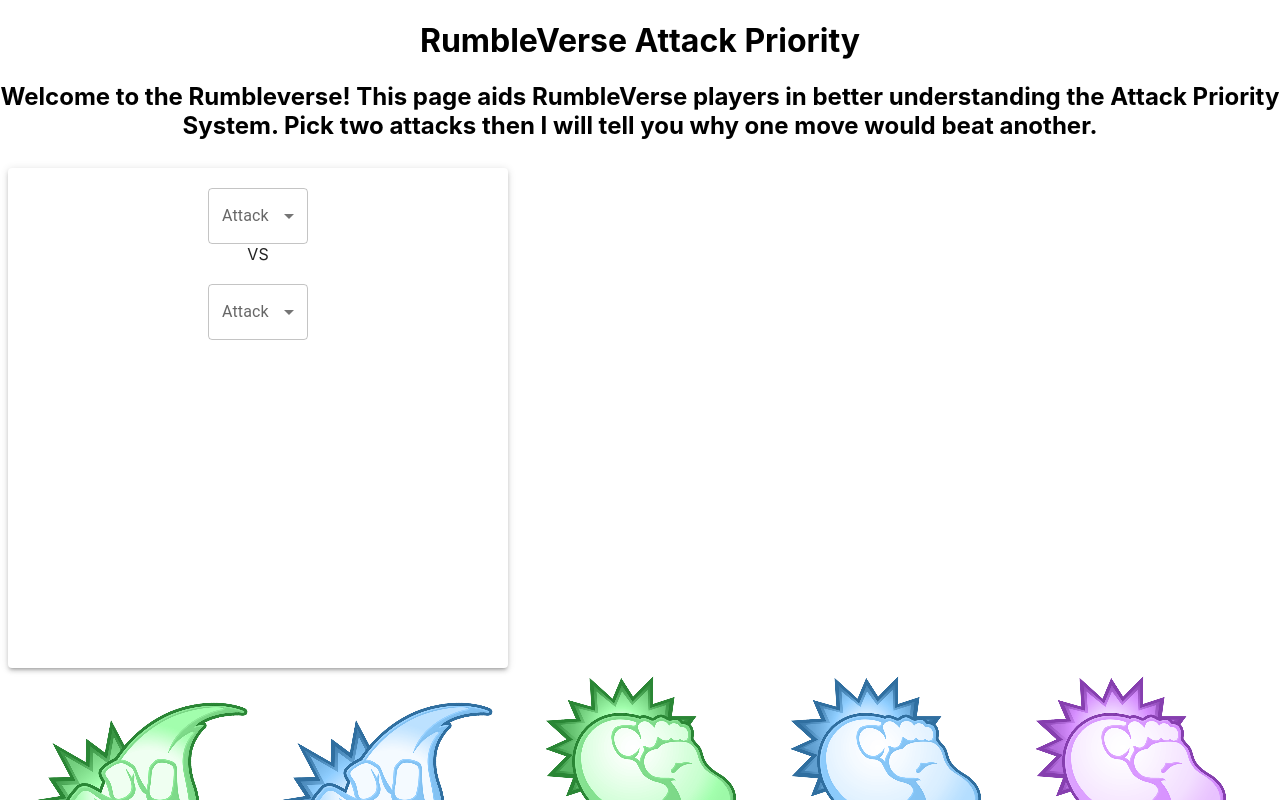
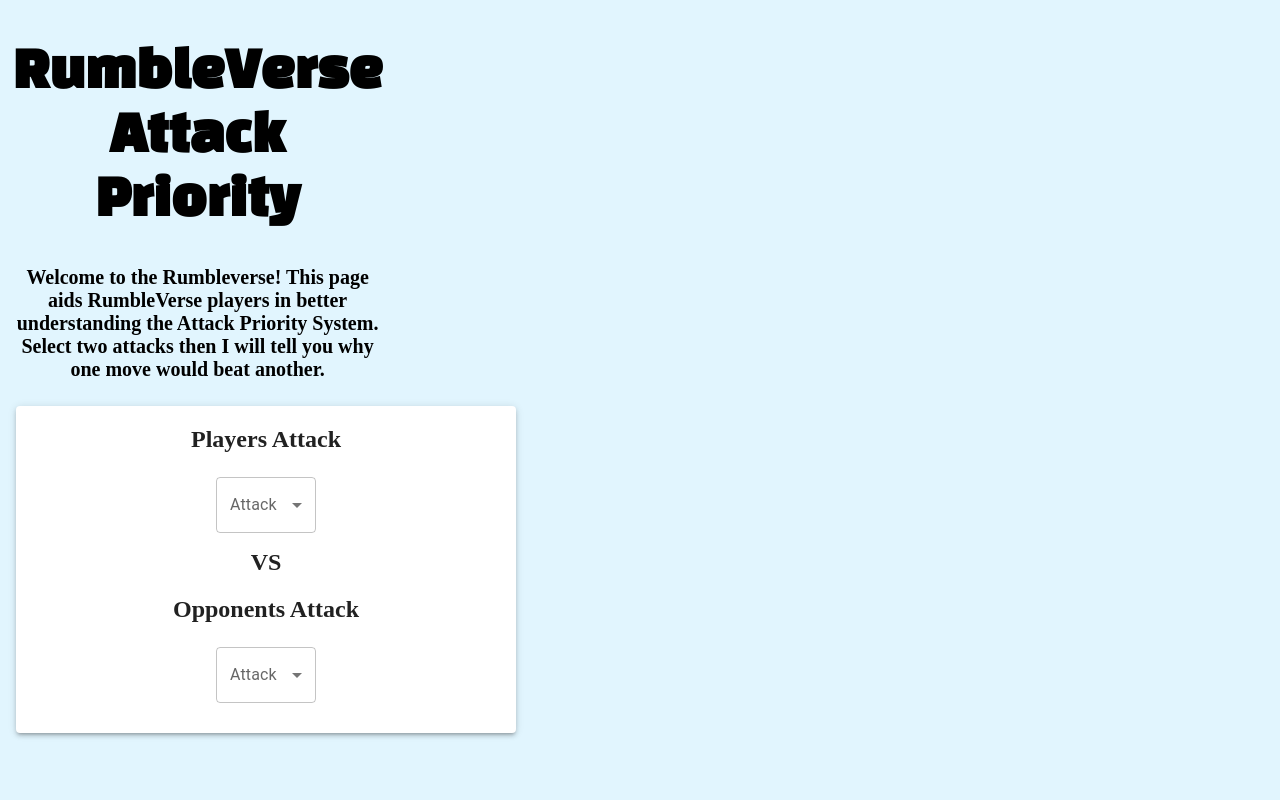
Before and after one commit to JnReese/RumbleVerse-Attack-Priority-System, a React (Create React App) app: page / in a window 1280 px wide. Shown: the top 800 px of the page. Built offline with nearby package versions, Linux system fonts and the light colour scheme.

Commit message:
basic logic for attack component done. Worked for a bit on basic styling. Refactor and add DMG logic is next!

```diff
--- a/src/App.tsx
+++ b/src/App.tsx
@@ -6,21 +6,32 @@ import AttackComparison from "./components/attackComparison";
 function App() {
   return (
     <div className="App">
-      <Title>RumbleVerse Attack Priority</Title>
-      <Dialog>
-        Welcome to the Rumbleverse! This page aids RumbleVerse players in better understanding the Attack Priority
-        System. Pick two attacks then I will tell you why one move would beat another.{" "}
-      </Dialog>
+      <TitleContainer>
+        <Title>RumbleVerse Attack Priority</Title>
+        <Dialog>
+          Welcome to the Rumbleverse! This page aids RumbleVerse players in better understanding the Attack Priority
+          System. Select two attacks then I will tell you why one move would beat another.{" "}
+        </Dialog>
+      </TitleContainer>
       <AttackComparison></AttackComparison>
-
-      {moveSet.map((move) => (
-        <img src={process.env.PUBLIC_URL + move.image} key={move.image} />
-      ))}
     </div>
   );
 }
 
 export default App;
 
-const Title = styled.h1``;
-const Dialog = styled.h2``;
+const Title = styled.h1`
+  @import url("https://fonts.googleapis.com/css2?family=Black+Han+Sans&display=swap");
+  font-family: "Black Han Sans", sans-serif;
+  font-size: 50px;
+  margin-bottom: 1rem;
+`;
+const Dialog = styled.h2`
+  font-size: 20px;
+`;
+const TitleContainer = styled.div`
+  display: flex;
+  flex-direction: column;
+  justify-content: center;
+  width: 30%;
+`;
--- a/src/answers.tsx
+++ b/src/answers.tsx
@@ -1,20 +1,46 @@
-export const answers = {
-  basic_vicious_win: "",
-  basic_vicious_lose: "",
-  basic_vicious_tie: "",
-  special_vicious_win: "",
-  special_vicious_lose: "",
-  special_vicious_tie: "",
-  basic_strike_win: "",
-  basic_strike_lose: "",
-  basic_strike_tie: "",
-  special_strike_win: "",
-  special_strike_lose: "",
-  special_strike_tie: "",
-  power_win: "",
-  power_lose: "",
-  power_tie: "",
-  super_win: "",
-  super_lose: "",
-  super_tie: "",
+export const answers: Record<string, string> = {
+  Basic_Vicious_win: "Basic Vicious wins because your opponent chose no option or your opponent is shielding. ",
+  Basic_Vicious_lose: "Basic Vicious (your characters innate strong move) loses to ANY other attack option. ",
+  Basic_Vicious_tie:
+    "Basic Vicious (your characters innate strong move) tie on use at the same time as an opposing player will clash (no damage is delt to either player) . ",
+  Special_Vicious_win:
+    "Special Vicious (attacks gained from magazines found as loot) will sometimes have a VICIOUS perk attached. These are known as Special Vicious attacks. Special Vicious only wins over the Basic Vicious (innate to player) attack. ",
+  Special_Vicious_lose:
+    "Special Vicious (attacks gained from magazines found as loot) will lose to every attack in game besides a Basic Vicious (innate to player) attack.",
+  Special_Vicious_tie:
+    "Special Vicious (your characters learned move found as loot with Vicious perk) tie on use at the same time as an opposing player will clash (no damage is delt to either player) .",
+  Basic_Strike_win:
+    "Basic Strikes (jabs attacks innate to player) will win to any attack that is learned and has a Visicous Perk or is just a players innate Vicious attack. ",
+  Basic_Strike_lose:
+    "Basic Strikes (jabs attacks innate to player) will lose to any attack found as loot with a High-Priority Perk, any character attacking with a weapon, any learned move WITHOUT a Vicious perk, and any character using a super move. ",
+  Basic_Strike_tie:
+    "Basic Strikes (your characters innate jab attack) tie on use at the same time as an opposing player will clash (no damage is delt to either player) . ",
+  Special_Strike_win:
+    "Special Strikes (strikes learned from looting that don't have a Vicious perk attached) will win against all basic strikes (jab innate to player), all learned strikes with a Vicious perk, and all players innate Vicious attack. ",
+  Special_Strike_lose:
+    "Special Strikes (strikes learned from looting without a Vicious perk attached) will lose against all attacks with weapons, all strikes learned with a High-Priority perk, and a players super. ",
+  Special_Strike_tie:
+    "Special Strikes (your characters learned from looting attacks with no Vicious perk) tie on use at the same time as an opposing player will clash (no damage is delt to either player) . ",
+  Power_win:
+    "Power moves (strikes learned from looting with a High-Priority perk) will win to opposing player using any move besides a super. ",
+  Power_lose:
+    "Power moves (strikes learned from looting with a High-Priority perk) will only lose to an opposing player using a super. ",
+  Power_tie:
+    "Power moves  (your characters leanred from looting attacks with a High-Priority perk) tie on use at the same time as an opposing player will clash (no damage is delt to either player). ",
+  Super_win:
+    "Super moves (attack gained from charging meter with either lootable stars or attacking players) will win to opposing player using any move.",
+  Super_lose:
+    "Super moves (attack gained from charging meter with either lootable stars or attacking players) will never lose to a player using any move. ",
+  Super_tie:
+    "Super moves (attack gained from charging meter with either lootable stars or attacking players) tie on use at the same time as an opposing player will clash (no damage is delt to either player) . ",
 };
+
+export const rankItems: Record<string, number> = {
+  Super: 7,
+  Power: 6,
+  Weapon: 5,
+  Special_Strike: 4,
+  Basic_Strike: 3,
+  Special_Vicious: 2,
+  Basic_Vicious: 1,
+};
--- a/src/components/attackComparison.tsx
+++ b/src/components/attackComparison.tsx
@@ -4,14 +4,32 @@ import Paper from "@mui/material/Paper";
 import InputLabel from "@mui/material/InputLabel";
 import MenuItem from "@mui/material/MenuItem";
 import FormControl from "@mui/material/FormControl";
+import styled from "styled-components";
 import Select, { SelectChangeEvent } from "@mui/material/Select";
 import { useState, useEffect } from "react";
 import { moveSet } from "../itemInfo";
+import { answers, rankItems } from "../answers";
 
 export default function SimplePaper() {
   const [firstSelectedAttack, setFirstSelectedAttack] = useState<string>("");
   const [secondSelectedAttack, setSecondSelectedAttack] = useState<string>("");
-  const [name, setName] = React.useState("");
+  const [attackOutcome, setAttackOutcome] = useState<string>("");
+
+  useEffect(() => {
+    if (firstSelectedAttack) {
+      let condition = answerLogic();
+      console.log(condition);
+      if (condition.includes("win")) {
+        setAttackOutcome("win");
+      }
+      if (condition.includes("lose")) {
+        setAttackOutcome("lose");
+      }
+      if (condition.includes("tie")) {
+        setAttackOutcome("Tie");
+      }
+    }
+  }, [firstSelectedAttack, secondSelectedAttack]);
 
   const handleChangeOne = (event: SelectChangeEvent) => {
     setFirstSelectedAttack(event.target.value as string);
@@ -24,8 +42,45 @@ export default function SimplePaper() {
     return moveSet.map((move) => (
       <MenuItem value={move.name} key={move.name}>
         {move.name}
+        <TinyImg src={`${process.env.PUBLIC_URL + move.image}`}></TinyImg>
       </MenuItem>
     ));
+  };
+
+  console.log(attackOutcome);
+
+  const answerLogic = () => {
+    let selectedCategory = moveSet.find((move) => move.name === firstSelectedAttack)?.category.replaceAll(" ", "_");
+    let secondSelectedCategory = moveSet
+      .find((move) => move.name === secondSelectedAttack)
+      ?.category.replaceAll(" ", "_");
+    let winningAnswer = answers[`${selectedCategory}_win`];
+    let losingAnswer = answers[`${selectedCategory}_lose`];
+    let tiedAnswer = answers[`${selectedCategory}_tie`];
+    if (firstSelectedAttack === secondSelectedAttack) {
+      return tiedAnswer;
+    }
+    if (firstSelectedAttack && secondSelectedAttack === "") {
+      return winningAnswer;
+    }
+    if (firstSelectedAttack && secondSelectedAttack && selectedCategory && secondSelectedCategory) {
+      let rankOne = rankItems[selectedCategory];
+      let rankTwo = rankItems[secondSelectedCategory];
+      if (rankOne === rankTwo) {
+        return tiedAnswer;
+      }
+      if (rankOne < rankTwo) {
+        return losingAnswer;
+      }
+      if (rankOne > rankTwo) {
+        return winningAnswer;
+      }
+    }
+    if (secondSelectedAttack && firstSelectedAttack === "") {
+      return "Enter a plater attack to compare";
+    } else {
+      return "";
+    }
   };
 
   return (
@@ -36,12 +91,14 @@ export default function SimplePaper() {
         "& > :not(style)": {
           m: 1,
           width: 500,
-          height: 500,
+          height: "100%",
+          paddingBottom: "10px",
         },
       }}
     >
       <Paper elevation={3}>
         <Box sx={{ minWidth: 150, marginTop: "20px" }}>
+          <PlayersAttackText>Players Attack</PlayersAttackText>
           <FormControl sx={{ minWidth: 100 }}>
             <InputLabel id="demo-simple-select-label">Attack </InputLabel>
             <Select
@@ -54,10 +111,11 @@ export default function SimplePaper() {
               {moveSetList()}
             </Select>
           </FormControl>
-          <div>VS</div>
+          <Verses>VS</Verses>
         </Box>
         <Box sx={{ minWidth: 150, marginTop: "20px" }}>
-          <FormControl sx={{ minWidth: 100 }}>
+          <PlayersAttackText>Opponents Attack</PlayersAttackText>
+          <FormControl sx={{ minWidth: 100, marginBottom: "20px" }}>
             <InputLabel id="demo-simple-select-label">Attack</InputLabel>
             <Select
               labelId="demo-simple-select-label"
@@ -68,9 +126,45 @@ export default function SimplePaper() {
             >
               {moveSetList()}
             </Select>
+            {firstSelectedAttack ? <Outcome>Fight Outcome: {attackOutcome}</Outcome> : null}
           </FormControl>
+          {firstSelectedAttack || secondSelectedAttack ? (
+            <Paper
+              elevation={3}
+              sx={{ width: "75%", display: "flex", justifyContent: "center", padding: 2, margin: "0 auto" }}
+            >
+              <Answer>{answerLogic()}</Answer>
+            </Paper>
+          ) : null}
         </Box>
       </Paper>
     </Box>
   );
 }
+
+const TinyImg = styled.img`
+  width: 40px;
+  margin-left: 10px;
+`;
+const Answer = styled.div`
+  width: 40px;
+  margin-left: 10px;
+  width: 90%;
+`;
+const Verses = styled.div`
+  margin-top: 1rem;
+  font-size: x-large;
+  font-weight: 600;
+`;
+const PlayersAttackText = styled.div`
+  margin-top: 1rem;
+  font-size: x-large;
+  font-weight: 600;
+  margin-bottom: 1em;
+`;
+const Outcome = styled.div`
+  margin-top: 1rem;
+  font-size: x-large;
+  font-weight: 600;
+  margin-bottom: 1em;
+`;
--- a/src/index.css
+++ b/src/index.css
@@ -1,13 +1,9 @@
+@import url("https://fonts.googleapis.com/css2?family=Black+Han+Sans&display=swap");
+
 body {
-  margin: 0;
-  font-family: -apple-system, BlinkMacSystemFont, 'Segoe UI', 'Roboto', 'Oxygen',
-    'Ubuntu', 'Cantarell', 'Fira Sans', 'Droid Sans', 'Helvetica Neue',
-    sans-serif;
-  -webkit-font-smoothing: antialiased;
-  -moz-osx-font-smoothing: grayscale;
+  background-color: #e1f5fe;
 }
 
 code {
-  font-family: source-code-pro, Menlo, Monaco, Consolas, 'Courier New',
-    monospace;
+  font-family: "Black Han Sans", sans-serif;
 }
```
